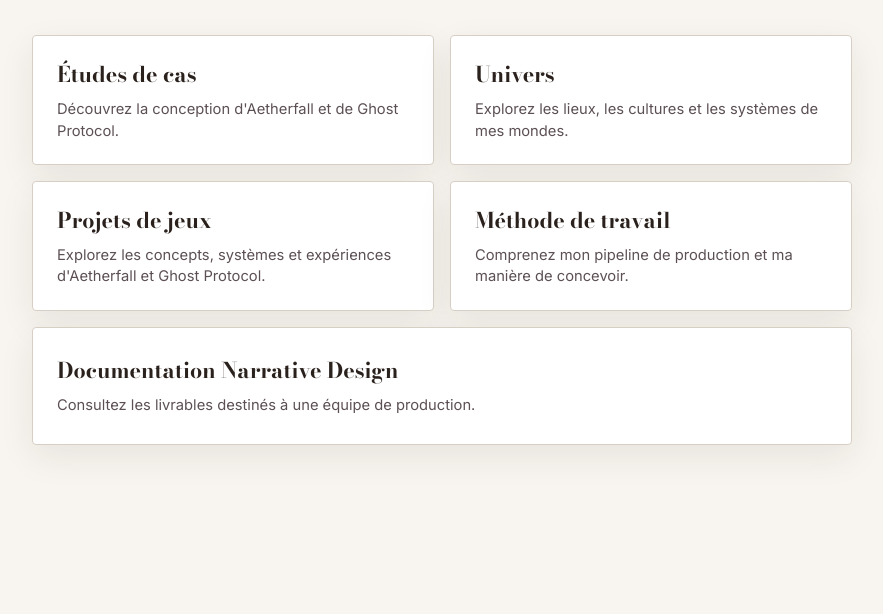
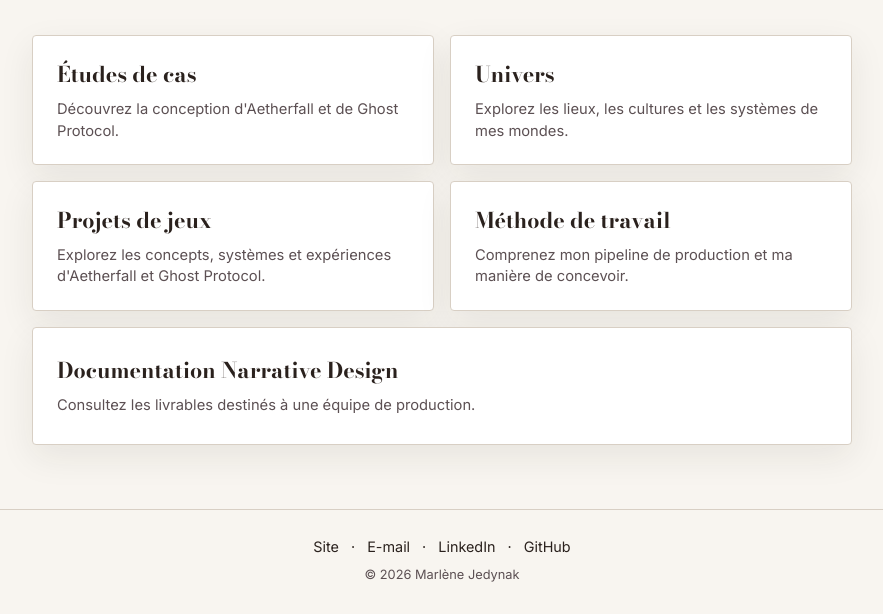
Before and after one commit to marlenejedynak/marlenejedynak.github.io, a plain HTML site: page fr/accueil-fr.html in a window 1280 px wide. Shown: the part 727-1341 px from the top of the page, without its empty margins (198-1081 px from the left). Before the commit the page ends 1236 px from the top, so only its background shows below. Drawn offline with nearby package versions, Linux system fonts and the light colour scheme; a web font is replaced by a local one.

Commit message:
Add footer with links and copyright notice
Added a footer section with links and copyright information.

```diff
--- a/fr/accueil-fr.html
+++ b/fr/accueil-fr.html
@@ -11,6 +11,7 @@
    <link href="https://fonts.googleapis.com/css2?family=Bodoni+Moda:wght@400;500;600;700&family=Fleur+De+Leah&family=Inter:wght@400;500;600;700&display=swap" rel="stylesheet">
 
     <link rel="stylesheet" href="../css/accueil.css">
+    <link rel="stylesheet" href="../css/footer.css">
 </head>
 
 <body>
@@ -103,6 +104,28 @@
     </section>
 
 </main>
+    <footer class="site-footer">
+
+    <div class="footer-links">
+        <a href="https://lalanternedelombre.fr/" target="_blank" rel="noopener noreferrer">Site</a>
+        <span aria-hidden="true">·</span>
+
+        <a href="mailto:sylviewozny@gmx.fr">E-mail</a>
+        <span aria-hidden="true">·</span>
+
+        <a href="https://www.linkedin.com/in/sylvie-wozny-b9975b333/" target="_blank" rel="noopener noreferrer">LinkedIn</a>
+        <span aria-hidden="true">·</span>
+
+        <a href="https://marlenejedynak.github.io/" target="_blank" rel="noopener noreferrer">GitHub</a>
+    </div>
+
+    <p class="footer-copyright">
+        © <span id="current-year"></span> Marlène Jedynak
+    </p>
+
+</footer>
+
+<script src="../js/footer.js"></script>
 
 </body>
 </html>
```
